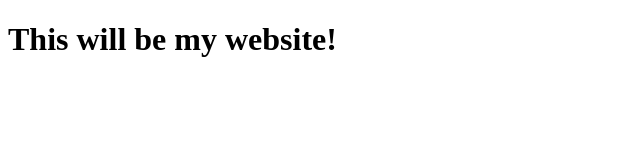
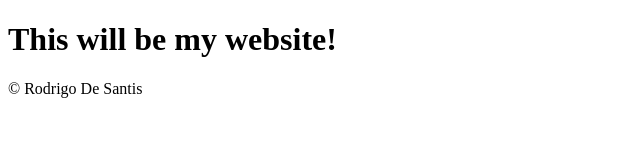
Before and after one commit to rodsantis/rodsantis.github.io, a plain HTML site: page index.html in a window 1280 px wide. Shown: the whole page, without its empty margins (0-640 px from the left). Drawn offline with Linux system fonts and the light colour scheme.

Commit message:
Updated the structure of the index.html and added a styles sheet file

```diff
--- /dev/null
+++ b/css/styles.css
@@ -0,0 +1,9 @@
+/* Beging reset */
+
+* {
+    padding: 0;
+    margin: 0;
+    box-sizing: border-box;
+}
+
+/* endreset */
--- a/index.html
+++ b/index.html
@@ -3,9 +3,15 @@
 <head>
     <meta charset="UTF-8">
     <meta name="viewport" content="width=device-width, initial-scale=1.0">
+    <link rel="stylesheet" href="css/">
     <title>Home Page</title>
 </head>
 <body>
     <h1>This will be my website!</h1>
+    <header></header>
+    <main></main>
+    <footer>
+        <p>&copy; Rodrigo De Santis</p>
+    </footer>
 </body>
 </html>
```
